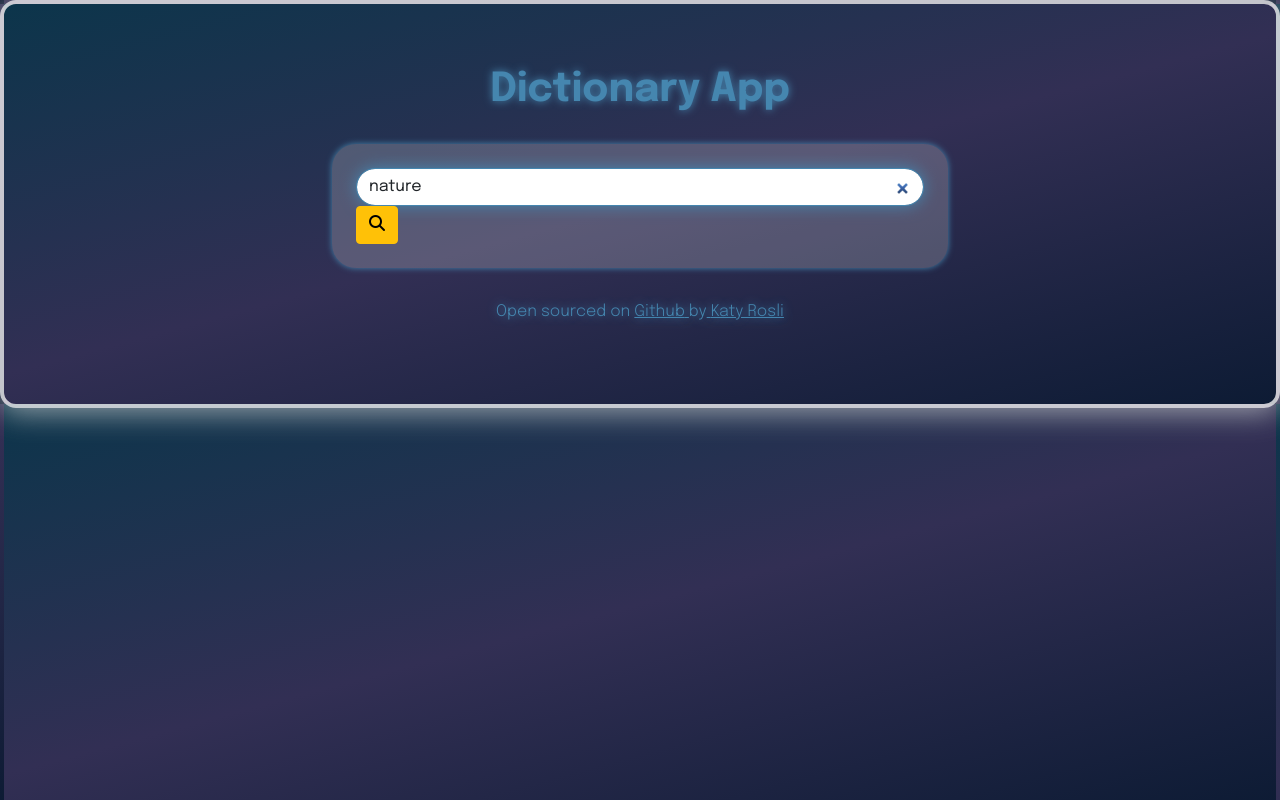
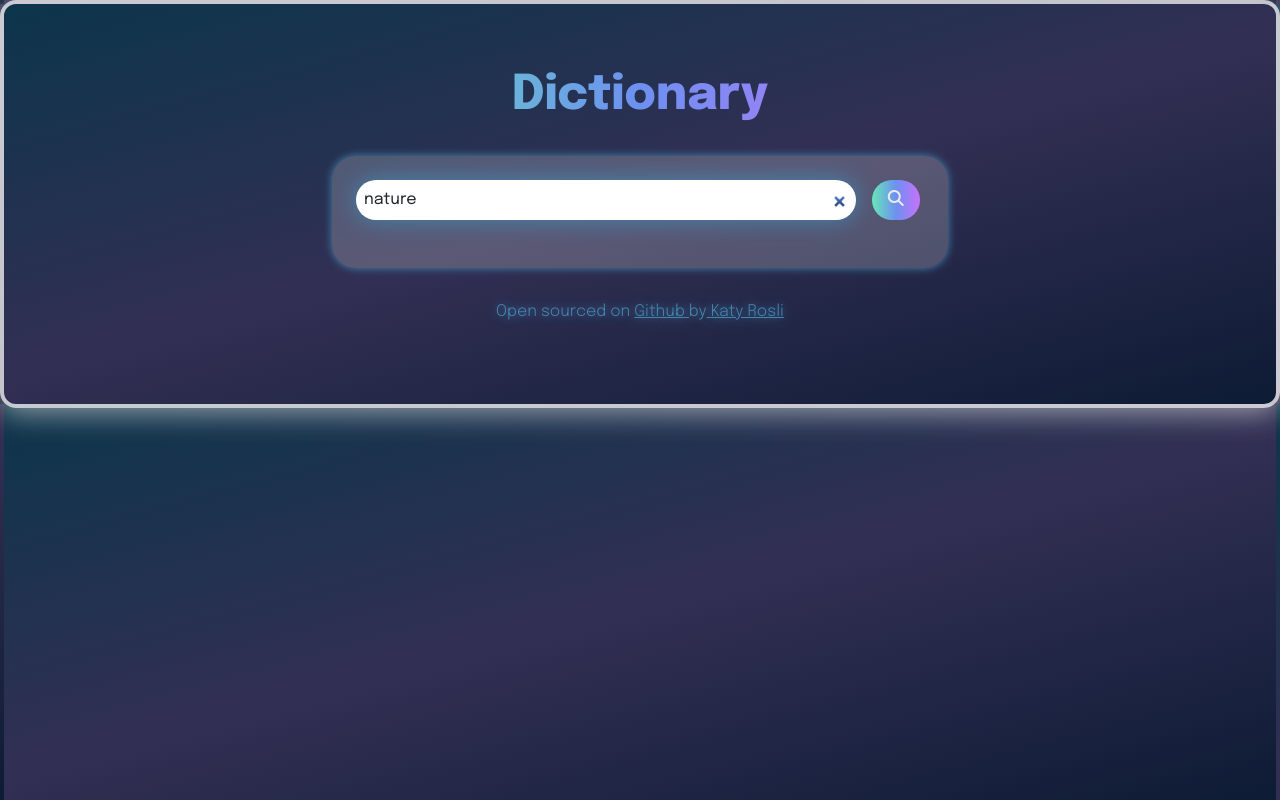
Before and after one commit to KatyRosli/dictionary-react, a React (Create React App) app: page / in a window 1280 px wide. Built offline with nearby package versions, Linux system fonts and the light colour scheme; no server answers.

Commit message:
added results.css

```diff
--- a/src/App.css
+++ b/src/App.css
@@ -38,7 +38,7 @@ container {
   background: var(--subsupporting-color);
   border-radius: 24px;
   border-color: #4586af;
-  box-shadow: 0 0 6px #4586af;
+  box-shadow: 0 0 8px #4586af;
 }
 
 .App {
@@ -51,12 +51,16 @@ container {
 }
 
 .App-name {
-  font-weight: 700;
-  font-size: 40px;
+  font-weight: 800;
+  font-size: 48px;
   text-align: center;
   margin-bottom: 24px;
-  color: var(--branding-color);
-  text-shadow: 0 0 8px #4586af;
+  background: var(--primary-color);
+  background-size: 100%;
+  -webkit-background-clip: text;
+  -moz-background-clip: text;
+  -webkit-text-fill-color: transparent;
+  -moz-text-fill-color: transparent;
 }
 
 footer {
--- a/src/App.js
+++ b/src/App.js
@@ -4,7 +4,7 @@ import Dictionary from "./Dictionary";
 function App() {
   return (
     <div className="App">
-      <header className="App-name"> Dictionary App</header>
+      <header className="App-name"> Dictionary</header>
       <div className="container">
         <div className="Dictionary-card">
           <main>
--- a/src/Dictionary.css
+++ b/src/Dictionary.css
@@ -1,20 +1,48 @@
-.form-control {
+.form-inline {
   width: 100%;
   display: flex;
   flex-flow: row wrap;
   align-items: center;
+  margin-bottom: 24px;
+}
+
+.form-control {
+  width: 88%;
+  display: flex;
+  flex-flow: row wrap;
+  align-items: center;
   border-radius: 24px;
+  border: 2px;
   border-color: #4586af;
   box-shadow: 0 0 4px #4586af;
+  padding: 8px 16px;
 }
 
 .form-control:focus {
-  width: 100%;
+  width: 88%;
   display: flex;
   flex-flow: row wrap;
   align-items: center;
   border-radius: 24px;
   outline: none;
+  border: 2px;
   border-color: #4586af;
-  box-shadow: 0 0 16px #4586af;
+  box-shadow: 0 0 24px #4586af;
+  padding: 8px 8px;
 }
+
+.btn {
+  padding: 8px 16px;
+}
+
+.btn,
+.btn-primary {
+  background: var(--primary-color);
+  color: var(--secondary-color);
+  float: right;
+  border-radius: 24px;
+  margin-left: 16px;
+  margin-right: 0px;
+  padding: 16px, 24px !important;
+  border: none;
+}
--- a/src/Dictionary.js
+++ b/src/Dictionary.js
@@ -57,7 +57,11 @@ export default function Dictionary(props) {
             onChange={handleKeywordChange}
             defaultValue={props.defaultKeyword}
           />
-          <button type="submit" value="Search" className="btn btn-warning">
+          <button
+            type="submit"
+            value="Search"
+            className="btn btn-outline-primary"
+          >
             <i className="fa-solid fa-magnifying-glass"></i>
           </button>
         </form>
--- a/src/Phonetic.js
+++ b/src/Phonetic.js
@@ -10,8 +10,10 @@ export default function Phonetic(props) {
 
   return (
     <div className="Phonetic">
-      <button onClick={handleClick}>
-        <i className="fas fa-volume-up"></i>
+      <button onClick={handleClick} className="btn-listen">
+        <div className="listen-icon">
+          <i className="fas fa-volume-up"></i>
+        </div>
       </button>
       {play && (
         <ReactAudioPlayer
--- /dev/null
+++ b/src/Results.css
@@ -0,0 +1,32 @@
+.Results {
+  color: var(--secondary-color);
+}
+
+.top-header {
+  margin-bottom: 16px;
+}
+
+button,
+.btn-listen {
+  background: transparent;
+  float: left;
+  margin-right: 16px;
+  border: none;
+}
+
+.listen-icon {
+  margin-top: 2px;
+  font-size: 24px;
+  background: var(--primary-color);
+  background-size: 100%;
+  -webkit-background-clip: text;
+  -moz-background-clip: text;
+  -webkit-text-fill-color: transparent;
+  -moz-text-fill-color: transparent;
+}
+
+h1 {
+  line-height: normal;
+  margin-bottom: 0;
+  font-size: 40px;
+}
--- a/src/Results.js
+++ b/src/Results.js
@@ -1,6 +1,7 @@
 import React from "react";
 import Phonetic from "./Phonetic";
 import Meaning from "./Meaning";
+import "./Results.css";
 
 export default function Results(props) {
   if (props.results) {
@@ -10,11 +11,11 @@ export default function Results(props) {
     const phoneticWithAudio = props.results.phonetics[phoneticWithAudioIndex];
     return (
       <div className="Results">
-        <section>
-          <h1 className="word">{props.results.word}</h1>
+        <section className="top-header">
           <div>
             <Phonetic phonetic={phoneticWithAudio} />
           </div>
+          <h1 className="word">{props.results.word}</h1>
         </section>
         {props.results.meanings.map(function (meaning, index) {
           return (
```
